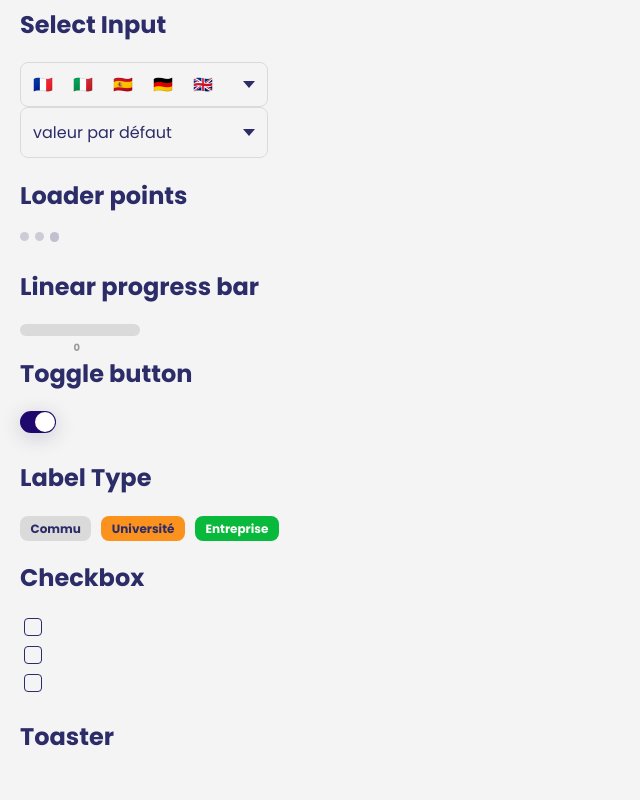
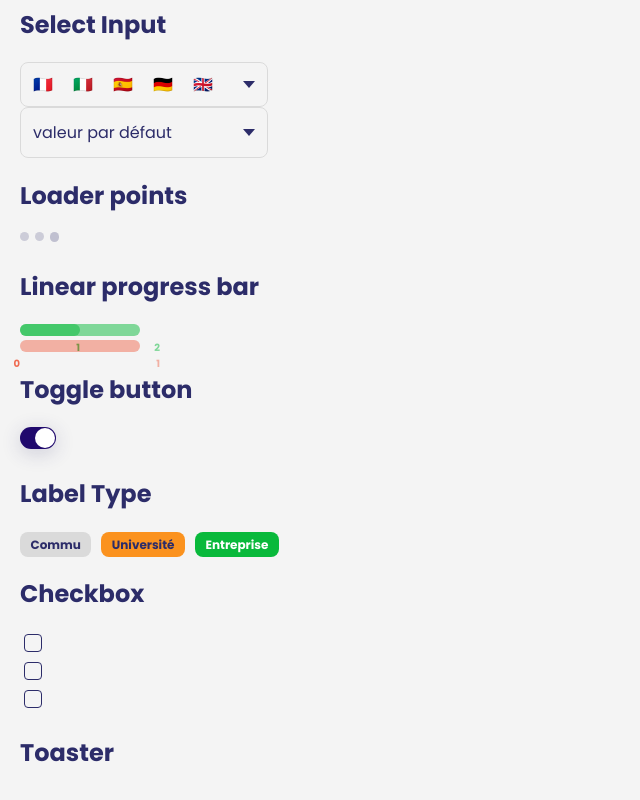
Before and after one commit to Ma-Petite-Planete/ma-petite-librairie, a React (Vite) app: page / in a window 1280 px wide. Shown: the part 4872-5672 px from the top of the page, without its empty margins (0-640 px from the left). Built offline with nearby package versions, Linux system fonts and the light colour scheme; a web font is replaced by a local one.

Commit message:
test update linearprogressbar

```diff
--- a/src/App.tsx
+++ b/src/App.tsx
@@ -23,9 +23,7 @@ import MppSkeletonLoader from './components/MppSkeletonLoader/MppSkeletonLoader'
 import MppMultiSectionButtonProps from './components/MppMultiSectionButtons/MppMultiSectionButton';
 import MppDropDown from './components/MppDropdown/MppDropdown';
 import MppLoaderDots from './components/MppLoaderDots/MppLoaderDots';
-import {
-  MppLinearProgressBar,
-} from './components/MppLinearProgressBar/MppLinearProgressBar';
+import { MppLinearProgressBar } from './components/MppLinearProgressBar/MppLinearProgressBar';
 import MppToggleButton from './components/MppToggleButton/MppToggleButton';
 import {
   MppLabelType,
@@ -496,9 +494,15 @@ function App() {
 
       <h2>Linear progress bar</h2>
       <MppLinearProgressBar
-        conditionForGreen={2 < 2}
-        conditionForRed={2 > 3}
-        maxValue={0}
+        conditionForGreen={(1/2) < 2}
+        conditionForRed={(1/2) > 3}
+        maxValue={2}
+        value={1}
+      />
+      <MppLinearProgressBar
+        conditionForGreen={(0 / 1) >= 1}
+        conditionForRed={(0 / 1) <.8}
+        maxValue={1}
         value={0}
       />
 
--- a/src/components/MppLinearProgressBar/MppLinearProgressBar.tsx
+++ b/src/components/MppLinearProgressBar/MppLinearProgressBar.tsx
@@ -44,15 +44,15 @@ export const MppLinearProgressBar: React.FC<LinearProgressBarProps> = ({
   value,
   conditionForGreen,
   conditionForRed,
-  displayRawValue
+  displayRawValue,
 }) => {
-  const finishPercentage = Math.round((value / maxValue) * 100);
+  const progressBarPercentage = Math.round((value / maxValue) * 100);
   const colorToDisplay = (): ProgressBarStyle => {
     if (conditionForRed) {
       return ProgressBarStyle.red;
     } else if (conditionForGreen) {
       return ProgressBarStyle.green;
-    } else if (value === 0) {
+    } else if (value === 0 && maxValue === 0) {
       return ProgressBarStyle.default;
     } else {
       return ProgressBarStyle.orange;
@@ -66,7 +66,9 @@ export const MppLinearProgressBar: React.FC<LinearProgressBarProps> = ({
           <div className="progress_bar background_value--indicator">
             <div
               className="linear_progress_bar--main_value"
-              style={{ width: `${displayRawValue  ? value :finishPercentage}%` }} // pour le truc passer direct la value ici
+              style={{
+                width: `${displayRawValue ? value : progressBarPercentage}%`,
+              }}
             >
               <div className="progress_bar main_value--indicator"></div>
               <p className="main_value--value">{Math.round(value)}</p>
@@ -74,7 +76,7 @@ export const MppLinearProgressBar: React.FC<LinearProgressBarProps> = ({
           </div>
         </div>
         <p
-          className={`background_value--max_value ${finishPercentage >= 100 ? 'hide' : finishPercentage > 80 ? 'end_line_number' : ''}`}
+          className={`background_value--max_value ${progressBarPercentage >= 100 ? 'hide' : 'end_line_number'}`}
         >
           {maxValue}
         </p>
```
Also changed, not shown: 1 other file (tests, documents, lock files or other folders).
